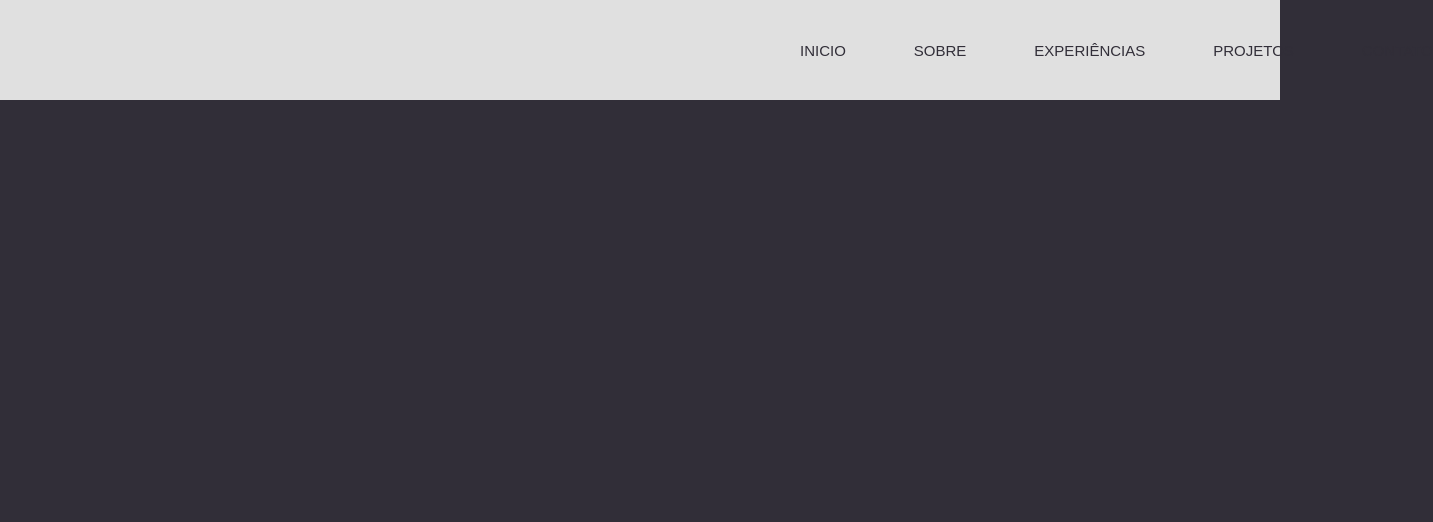
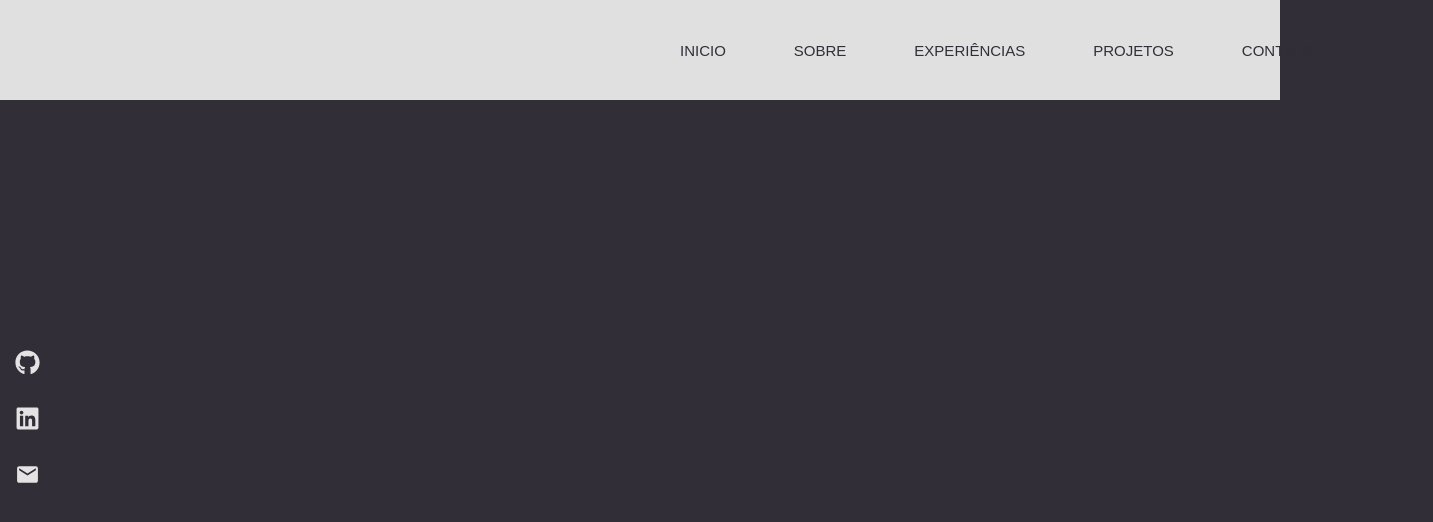
Before and after one commit to Guilherme1Souza/Portfolio, a React (Vite) app: page / in a window 1280 px wide. Shown: the top 522 px of the page, 1433 px wide, since content can reach past the window. Built offline with nearby package versions, Linux system fonts and the light colour scheme.

Commit message:
feat: adicionando a seção aside com icones e links para redes sociais

```diff
--- a/package.json
+++ b/package.json
@@ -10,8 +10,10 @@
     "preview": "vite preview"
   },
   "dependencies": {
+    "@react-icons/all-files": "^4.1.0",
     "react": "^18.3.1",
     "react-dom": "^18.3.1",
+    "react-icons": "^5.3.0",
     "styled-components": "^6.1.13"
   },
   "devDependencies": {
--- /dev/null
+++ b/src/components/hero/index.jsx
@@ -0,0 +1,23 @@
+import { HeroContainer, Buttons } from "./style"
+import { FaGithub } from "react-icons/fa";
+import { MdEmail } from "react-icons/md";
+import { FaLinkedin } from "react-icons/fa";
+
+
+export function Hero() {
+    return (
+        <HeroContainer>
+                <Buttons>
+                <a href="https://github.com/Guilherme1Souza">
+                <FaGithub />
+                </a>
+                <a href="https://www.linkedin.com/in/guilhermeeduardo/">
+                <FaLinkedin />
+                </a>
+                <a href="mailto:guilhermeeduardo2016@outlook.com">
+                <MdEmail />
+                </a>
+                </Buttons>
+        </HeroContainer>
+    );
+}
--- /dev/null
+++ b/src/components/hero/style.js
@@ -0,0 +1,21 @@
+import styled from "styled-components";
+
+export const HeroContainer = styled.aside``;
+
+export const Buttons = styled.div`
+  display: flex;
+  flex-direction: column;
+  gap: 25px;
+  margin-top: 250px;
+  margin-left: 15px;
+
+  a {
+    font-size: 25px;
+    width: 5px;
+    transition: 0.2s;
+  }
+
+  a:hover {
+    color: ${({ theme }) => theme.COLORS.BLUE};
+  }
+`;
--- a/src/components/nav/index.jsx
+++ b/src/components/nav/index.jsx
@@ -3,14 +3,14 @@ import { Navegação } from "./style";
 export function Nav() {
     return (
             <Navegação>
-                <header class="header">
-                    <nav class="nav">
-                        <ul class="nav-list">
-                            <li><a class="nav-a-list" href="#home">Inicio</a></li>
-                            <li><a class="nav-a-list" href="#about">Sobre</a></li>
-                            <li><a class="nav-a-list" href="#">Experiências</a></li>
-                            <li><a class="nav-a-list" href="#project">Projetos</a></li>
-                            <li><a class="nav-a-list" href="#contact">Contato</a></li>
+                <header className="header">
+                    <nav className="nav">
+                        <ul className="nav-list">
+                            <li><a className="nav-a-list" href="#home">Inicio</a></li>
+                            <li><a className="nav-a-list" href="#about">Sobre</a></li>
+                            <li><a className="nav-a-list" href="#">Experiências</a></li>
+                            <li><a className="nav-a-list" href="#project">Projetos</a></li>
+                            <li><a className="nav-a-list" href="#contact">Contato</a></li>
                         </ul>
                     </nav>
                 </header>
--- a/src/components/nav/style.js
+++ b/src/components/nav/style.js
@@ -1,8 +1,9 @@
 import styled from "styled-components";
 
 export const Navegação = styled.nav`
+  .nav {
+    display: flex;
     height: 100px;
-  display: flex;
     align-items: center;
     background-color: ${({ theme }) => theme.COLORS.TEXT};
 
@@ -10,7 +11,7 @@ export const Navegação = styled.nav`
       display: flex;
       justify-content: space-between;
       align-items: center;
-    margin-left: 800px;
+      margin-left: 680px;
       gap: 68px;
       list-style: none;
     }
@@ -23,22 +24,23 @@ export const Navegação = styled.nav`
       text-decoration: none;
       text-transform: uppercase;
       position: relative;
-    font-family: 'Montserrat', sans-serif;
+      font-family: "Montserrat", sans-serif;
       font-weight: 400;
 
       &::before {
-      content: '';
+        content: "";
         position: absolute;
-      bottom: 0; /* Posicionado na base do texto */
+        bottom: 0;
         left: 0;
         width: 0;
         height: 3px;
         background-color: ${({ theme }) => theme.COLORS.BLUE};
-      transition: width 0.3s ease-in-out; /* Controle de animação */
+        transition: width 0.3s ease-in-out;
       }
 
       &:hover::before {
-      width: 100%; /* Expande o fundo azul */
+        width: 100%;
+      }
     }
   }
 `;
--- a/src/pages/Home/index.jsx
+++ b/src/pages/Home/index.jsx
@@ -1,9 +1,13 @@
 import { Nav } from "../../components/nav";
+import { Hero } from "../../components/hero";
 
 
 export function Home(){
     return(
-            <Nav>
-            </Nav>
-    )
+            <>
+            <Nav />
+            <Hero />
+            </>
+
+    );
 }
--- a/src/styles/global.js
+++ b/src/styles/global.js
@@ -22,14 +22,11 @@ export default createGlobalStyle`
 
     a {
         text-decoration: none;
+        color: inherit;
     }
 
     button, a {
         cursor: pointer;
-        transition: filter 0.2s;
-    }
 
-    button:hover, a:hover {
-        filter: brightness(0.9);
     }
 `;
```
Also changed, not shown: 1 other file (tests, documents, lock files or other folders). Lines whose indentation alone changed are shown as unchanged.
